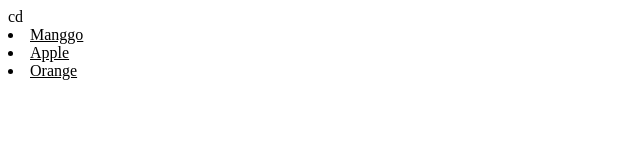
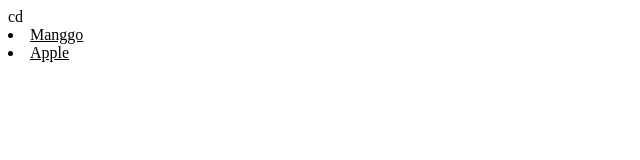
Before and after one commit to RahmatFirman/MyFirstProject, a plain HTML site: page index.html in a window 1280 px wide. Shown: the full height of the page, 0-640 px from the left. Drawn offline with Linux system fonts and the light colour scheme.

Commit message:
Yeah, i will make this one commit. nice try Please enter the commit message for your changes. Lines starting  #

```diff
--- a/index.html
+++ b/index.html
@@ -8,8 +8,6 @@
 	<u>
 		<li>Manggo</li>
 		<li>Apple</li>
-
-		<li>Orange</li>
 	</u>
 </div>
 </body>
```
